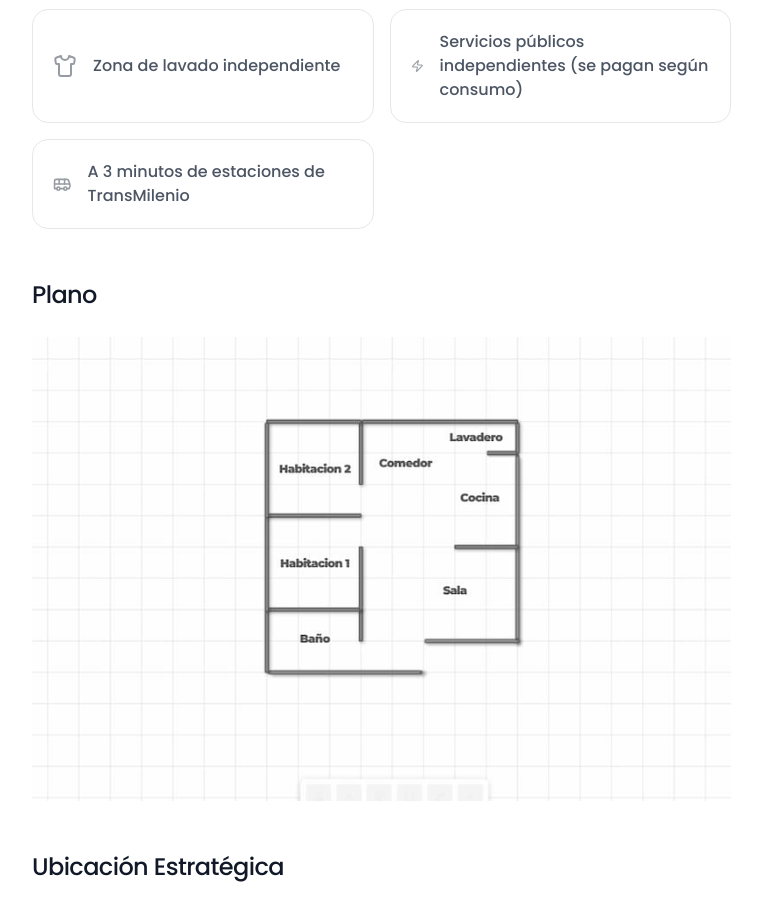
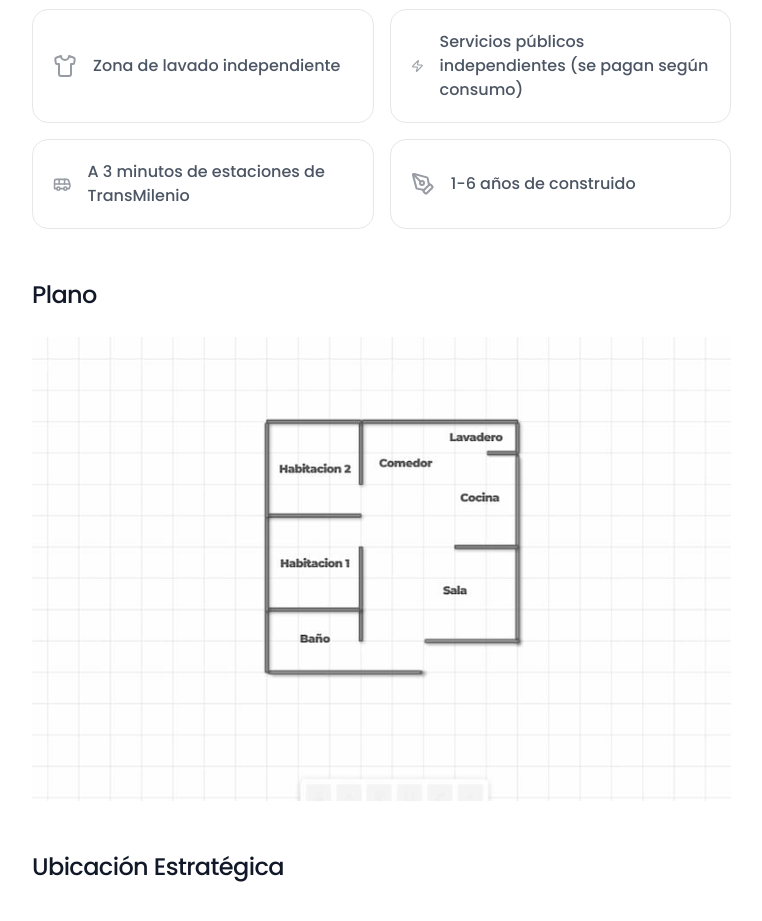
Before and after one commit to SirSantana/casas-prev, a Next.js app: page /apto-rionegro in a window 1280 px wide. Shown: the part 1880-2801 px from the top of the page, without its empty margins (32-794 px from the left). Built offline with nearby package versions, Linux system fonts and the light colour scheme; grey boxes are pictures that could not be loaded.

Commit message:
'AddContruido'

```diff
--- a/components/apto-rionegro.js
+++ b/components/apto-rionegro.js
@@ -28,6 +28,7 @@ import {
   Shirt,
   Zap,
   Bus,
+  PenTool,
 } from "lucide-react";
 import { useRouter } from "next/navigation";
 
@@ -98,6 +99,7 @@ const ApartmentRental = () => {
       label: "Servicios públicos independientes (se pagan según consumo)",
     },
     { icon: Bus, label: "A 3 minutos de estaciones de TransMilenio" },
+    { icon: PenTool, label: "1-6 años de construido" },
   ];
 
   const nextImage = () => {
```
